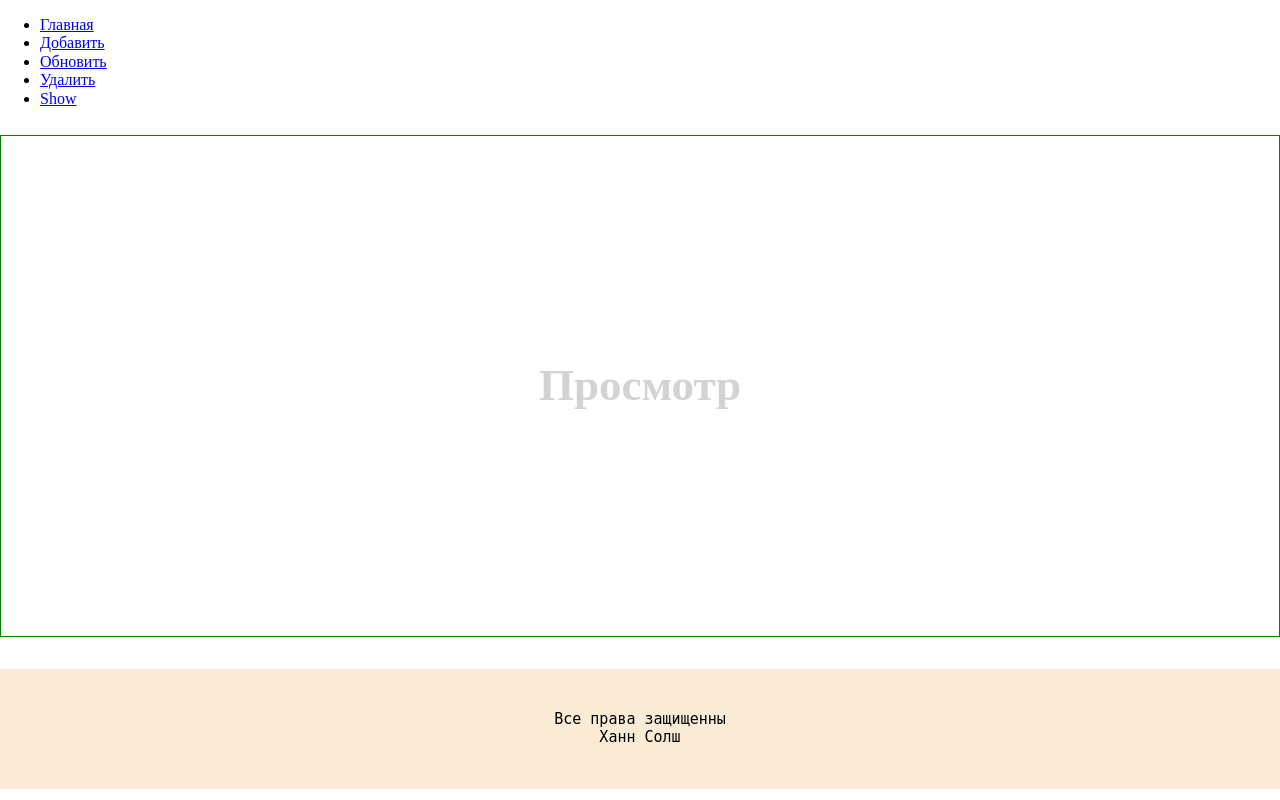
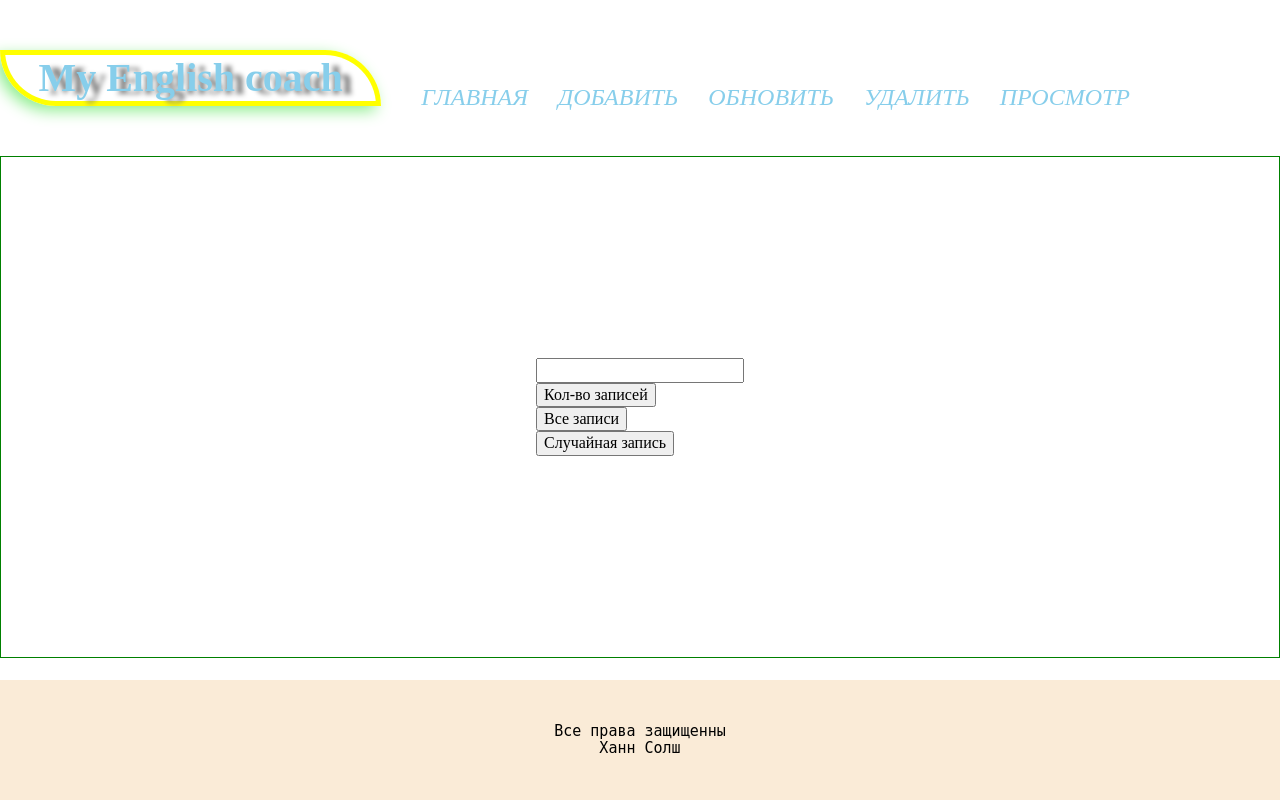
Before and after one commit to razielSan/My_English, a Flask app: page /show in a window 1280 px wide. Run offline with Flask 3, Linux system fonts and the light colour scheme; parts of the project's set-up code (start-up, migrations or seed data) failed here and were passed over.

Commit message:
message 9

```diff
--- a/main.py
+++ b/main.py
@@ -14,12 +14,12 @@ lst_main_menu = [
     {'name': 'Добавить', 'url': '/add'},
     {'name': 'Обновить', 'url': '/update'},
     {'name': 'Удалить', 'url': '/delete'},
-    {'name': 'Show', 'url': '/show'},
+    {'name': 'Просмотр', 'url': '/show'},
 ]
 
 @app.route('/')
 def index():
-    return render_template('index.html', title='title', lst_main_menu=lst_main_menu)
+    return render_template('index.html', title='Главная', lst_main_menu=lst_main_menu)
 
 
 @app.route('/add')
@@ -45,7 +45,7 @@ def input_data():
 
 @app.route('/update')
 def update():
-    return render_template('update.html', title='Просмотр', lst_main_menu=lst_main_menu)
+    return render_template('update.html', title='Обновить', lst_main_menu=lst_main_menu)
 
 
 @app.route('/delete')
@@ -72,7 +72,8 @@ def random_note():
 def all_notes():
     querry_all = English.select()
     count_words = len(English.select())
-    return render_template('all_notes.html', count_words=count_words, lst_main_menu=lst_main_menu)
+    return render_template('all_notes.html', querry_all=querry_all,
+                           count_words=count_words, lst_main_menu=lst_main_menu)
 
 
 @app.route('/count_notes', methods=['POST'])
--- a/static/css/style.css
+++ b/static/css/style.css
@@ -1,8 +1,8 @@
 .wrap {
 overflow: hidden;
 display: grid;
-grid-template-areas: 'header', 'content', 'footer';
-grid-template-rows: auto lfr auto;
+grid-template-areas: "header", "content", "footer";
+grid-template-rows: auto 1fr auto;
 min-height: 100vh;
 }
 
@@ -11,6 +11,7 @@ min-height: 100vh;
 display: flex;
 justify-content: space-between;
 }
+
 
 .logo_h1{
 width: 30%;
@@ -36,13 +37,13 @@ height: 500px;
 border: 1px solid green;
 }
 
-
 .menu{
 display: flex;
 margin: 20px auto;
 justify-content: flex-end;
 align-items: center;
 }
+
 
 .menu li{
 margin-top: 40px;
@@ -59,7 +60,7 @@ text-transform: uppercase;
 }
 
 .menu:last-child{
-margin-right: 130px;
+margin-right: 120px;
 }
 
 
@@ -68,7 +69,8 @@ color: lightgrey;
 font-size: 45px;
 }
 
-footer{
+
+.footer {
 margin-top: 20px;
 height: 120px;
 display: flex;
--- a/templates/index.html
+++ b/templates/index.html
@@ -10,3 +10,9 @@
 <h5>The beyond of template</h5>
 
 {% endblock %}
+
+{% block text %}
+
+    TTTTTTTTTTTTTTT
+
+{% endblock%}
--- a/templates/layout.html
+++ b/templates/layout.html
@@ -2,16 +2,15 @@
 <html lang="en">
 <head>
     <meta charset="UTF-8">
-    <meta http-equiv="X-UA-Compatible" content="IE=edge">
-    <meta name="viewport" content="width=device-width, initial-scale=1.0">
-    <link rel="stylesheet" href="https://cdnjs.cloudflare.com/ajax/libs/normalize/8.0.1/normalize.min.css" integrity="sha384-FodIiaRlWbwU2IwBPjkmfaWKn51UJmxr5KeQb7KwK/lYvFcRxKXaoKCEk1ECH9qZ">
+    <link rel="stylesheet" href="https://cdnjs.cloudflare.com/ajax/libs/normalize/8.0.1/normalize.min.css" integrity="sha512-NhSC1YmyruXifcj/KFRWoC561YpHpc5Jtzgvbuzx5VozKpWvQ+4nXhPdFgmx8xqexRcpAglTj9sIBWINXa8x5w==" crossorigin="anonymous" />
     <link rel="stylesheet" href="{{ url_for('static', filename='css/style.css') }}">
     <title>{{ title  }}</title>
 </head>
 <body>
 <div class="wrap">
     <div class="header">
-        <ul class=""menu>
+        <h1 class="logo_h1">My English coach</h1>
+        <ul class="menu">
             {% for link in lst_main_menu %}
             <li><a href="{{ link.url }}">{{ link.name }}</a></li>
             {% endfor %}
@@ -19,11 +18,12 @@
     </div>
 
     <div class="main">
+
     {% block content %}
 
-        <h1>{{ title }}</h1>
+    {% endblock %}
 
-    {% endblock %}
+
     </div>
 
     <footer class="footer">Все права защищенны<br>
--- a/templates/show.html
+++ b/templates/show.html
@@ -1 +1,36 @@
 {% extends 'layout.html' %}
+
+{% block title %}
+
+    <title>Просмотр</title>
+
+{% endblock %}
+
+{% block content %}
+
+<div class="show_notes">
+    <div class="card">
+        <form action="{{ url_for('count_notes') }}" method="post" class="all_notes_form">
+
+            <input type="text" name="count" required pattern="^[0-9]+$" class="count_notes"><br>
+            <input type="submit" value="Кол-во записей" class="button">
+
+        </form>
+    </div>
+    <div class="card">
+        <form action="{{ url_for('all_notes') }}" method="get" class="all_notes_form">
+
+            <input type="submit" value="Все записи" class="button">
+
+        </form>
+    </div>
+    <div class="card">
+        <form action="{{ url_for('random_note') }}" method="get" class="all_notes_form">
+            <input type="submit" value="Случайная запись" class="button">
+        </form>
+    </div>
+</div>
+
+
+
+{% endblock %}
--- a/templates/update.html
+++ b/templates/update.html
@@ -1 +1,7 @@
 {% extends 'layout.html' %}
+
+{% block content %}
+
+    <h1>{{ title }}</h1>
+
+{% endblock %}
```
Also changed, not shown: templates/all_notes.html (+17 -1 lines), templates/count_notes.html (added, +14 -0 lines), templates/delete.html (+7 -0 lines), templates/random_note.html (added, +22 -0 lines), english.db.
